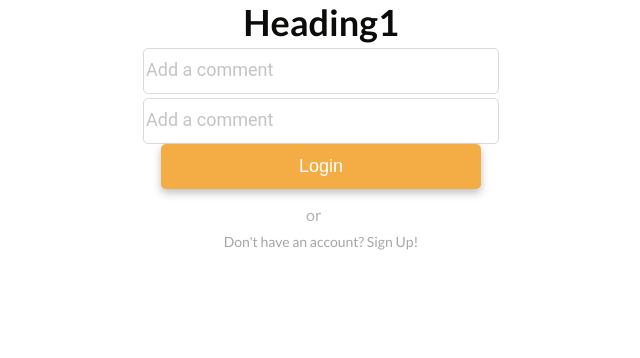
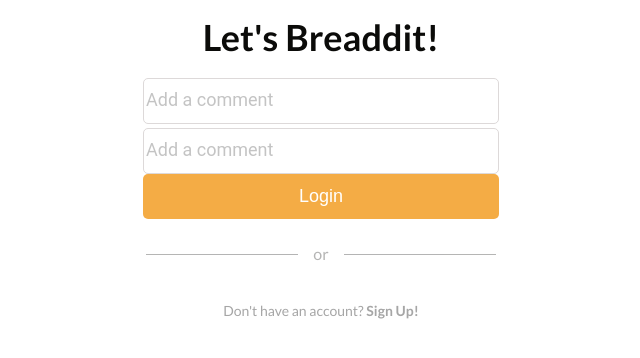
Before and after one commit to ryoujiho/MDIA3109-Final-Group4, a React (Create React App) app in the folder breaddit/: page /Login in a window 1280 px wide. Shown: the top 358 px of the page, without its empty margins (319-959 px from the left). Built offline with nearby package versions, Linux system fonts and the light colour scheme.

Commit message:
fixed some comps & pages update

```diff
--- a/breaddit/src/comps/Button/index.js
+++ b/breaddit/src/comps/Button/index.js
@@ -9,7 +9,6 @@ const ButtonContainer = styled.button`
     display: flex;
     justify-content: center;
     align-items: center;
-    filter: drop-shadow(0px 4px 4px rgba(0, 0, 0, 0.25));
     border: none;
     cursor: pointer;
 `;
--- a/breaddit/src/comps/Description/index.js
+++ b/breaddit/src/comps/Description/index.js
@@ -13,9 +13,9 @@ const DescriptionBox = styled.textarea`
 `;
 
 const Description = () => {
-    return <div>
-        <DescriptionBox></DescriptionBox>
-    </div>
+    return <DescriptionBox>
+
+    </DescriptionBox>
 }
 
 Description.defaultProps = {
--- a/breaddit/src/comps/Divider/index.js
+++ b/breaddit/src/comps/Divider/index.js
@@ -4,29 +4,30 @@ import styled from 'styled-components';
 const DividerContainer = styled.div`
     display: flex;
     justify-content: center;
-    width: 100%;
+    width: 80vw;
+    max-width:350px;
     height: 100%;
     max-height: 30px;
-    margin-left: 40px;
-    max-width: ${props=>props.maxwidth};
-    flex-direction: row;
-    opacity: 0.3;
+    margin:30px 0px;
+    opacity:0.3
 `;
 
 const DividerLine = styled.div`
-    border-bottom-width: 1px;
-    border-bottom-color: #E1E1E1;
+    border-bottom: 1px solid #0b0b09;
     width: 100%;
-    margin-bottom: 6.5px;
     height: 5px;
 `;
 
-const MiddleText = styled.p`
+const MiddleText = styled.div`
     font-size: 16px;
+    margin: -5px 15px;
+    color: #0b0b09
 `;
 
 const TextContainer = styled.div`
-    margin-top: 10px;
+    display:flex;
+    justify-content: center;
+    align-items:center
 `;
 
 const BottomText = styled.p`
@@ -34,23 +35,20 @@ const BottomText = styled.p`
     color: #A6A6A6;
 `;
 
-const Divider = ({ title, MaxWidth, text }) => {
+const Divider = ({text }) => {
     return <div>
-        <DividerContainer maxwidth={MaxWidth}>
-            <DividerLine></DividerLine>
-            <MiddleText>{title}</MiddleText>
-            <DividerLine></DividerLine>
+        <DividerContainer>
+            <DividerLine/>
+            <MiddleText>or</MiddleText>
+            <DividerLine/>
         </DividerContainer>
         <TextContainer>
-            <BottomText>{text}</BottomText>
+            <BottomText>Don't have an account? <b>Sign Up!</b></BottomText>
         </TextContainer>
     </div>
 }
 
 Divider.defaultProps = {
-    title: "or",
-    MaxWidth: "100px",
-    text: "Don't have an account? Sign Up!"
 }
 
 export default Divider;
--- a/breaddit/src/comps/Headings/Heading1/index.js
+++ b/breaddit/src/comps/Headings/Heading1/index.js
@@ -3,20 +3,16 @@ import styled from 'styled-components';
 
 
 const HeadingText = styled.div`
-font-family: Lato;
-font-style: normal;
-font-weight: bold;
-font-size: 36px;
-text-align: center;
-
-color: #0B0B09;
+    font-weight:700;
+    font-size: 36px;
+    text-align: center;
+    color: #0B0B09;
+    margin: 15px 0px;
 
 `
 
 const Heading1 = ({text}) => {
-    return <div>
-    <HeadingText>{text}</HeadingText>
-    </div>
+    return <HeadingText>{text}</HeadingText>
 }
 
 Heading1.defaultProps = {
--- a/breaddit/src/comps/Headings/Heading2/index.js
+++ b/breaddit/src/comps/Headings/Heading2/index.js
@@ -1,24 +1,19 @@
 import React from 'react';
 import styled from 'styled-components';
 
+const HeadingSmall = styled.div`
+    font-weight: 700;
+    font-size: 24px;
+    color: #0B0B09;
+    margin: 15px 0px;
+`
 
-
-const HeadingSmall = styled.div`
-font-family: Lato;
-font-style: normal;
-font-weight: bold;
-font-size: 24px;
-color: #0B0B09;`
-
-const Heading2 = (text) => {
-    return <div>
-        <HeadingSmall>{text}</HeadingSmall>
-    </div>
+const Heading2 = ({text}) => {
+    return <HeadingSmall>{text}</HeadingSmall>
 }
 
 Heading2.defaultProps = {
     text:'Heading2'
-
 }
 
 export default Heading2;
--- a/breaddit/src/pages/CreatePost/index.js
+++ b/breaddit/src/pages/CreatePost/index.js
@@ -18,9 +18,9 @@ import {
         <Topbar pageName="Create Post"/>
         <Userpic></Userpic>
         <div className="postform">
-          <Heading2/>
+          <Heading2 text="Pick a Photo"/>
           <Upload></Upload>
-          <Heading2/>
+          <Heading2 text="Add a Description"/>
           <Description></Description>
         </div>
         <Button text="Post It!" width="82%"/>
--- a/breaddit/src/pages/Login/index.js
+++ b/breaddit/src/pages/Login/index.js
@@ -13,11 +13,11 @@ import {
 
   const Login = () => {
     return <div className="pagebody">
-          <Heading1 />
+          <Heading1 text="Let's Breaddit!"/>
           <div className="login_form">
             <Input />
             <Input />
-            <Button text="Login" width="90%"/>
+            <Button text="Login" width="100%"/>
           </div>
           <Divider />
     </div>
--- a/breaddit/src/pages/SignUp/index.js
+++ b/breaddit/src/pages/SignUp/index.js
@@ -13,11 +13,11 @@ import {
   const SignUp = () => {
     return <div className="pagebody">
         <div className="singup_form">
-          <Heading1 />
+          <Heading1 text="Bread Up"/>
           <Input />
           <Input />
           <Input />
-          <Button text="Sign Up" />
+          <Button text="Sign Up" bgcolor="#92BFB1" width="100%"/>
         </div>
     </div>
   }
```
